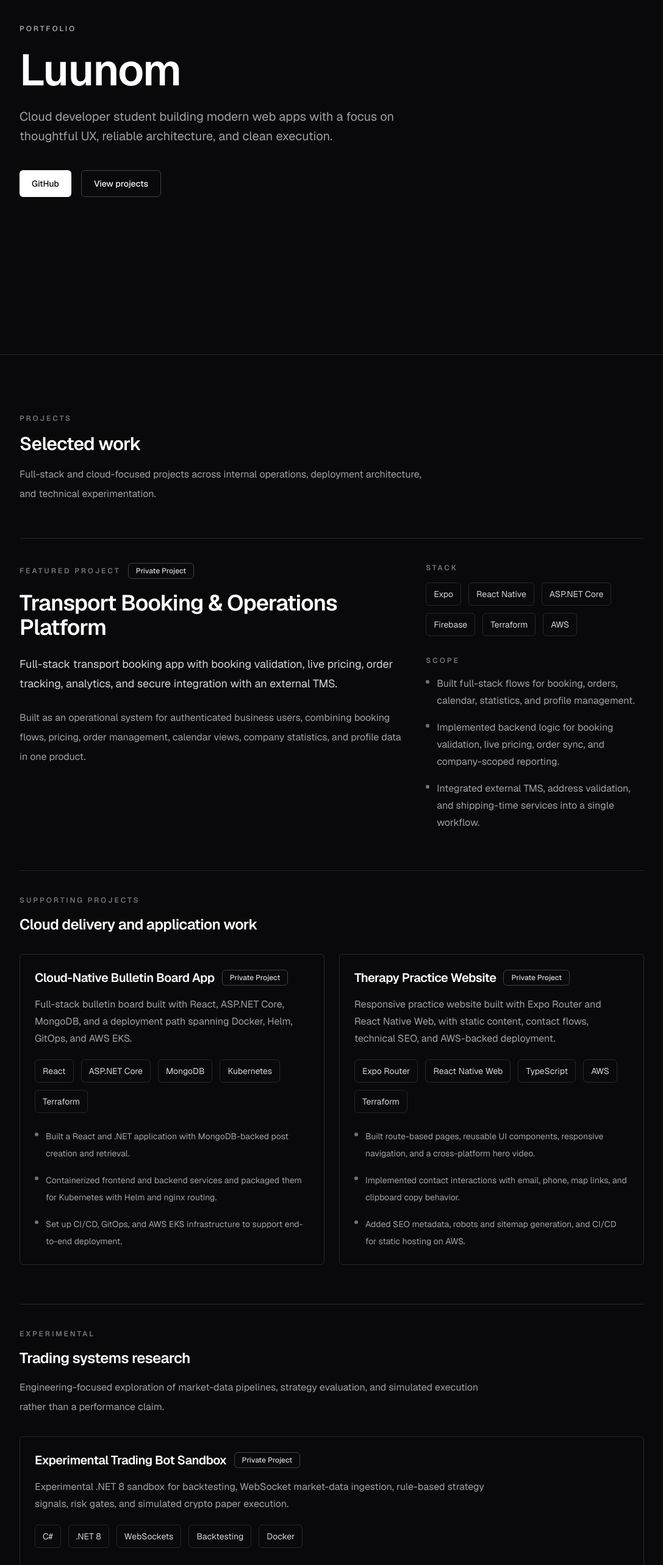
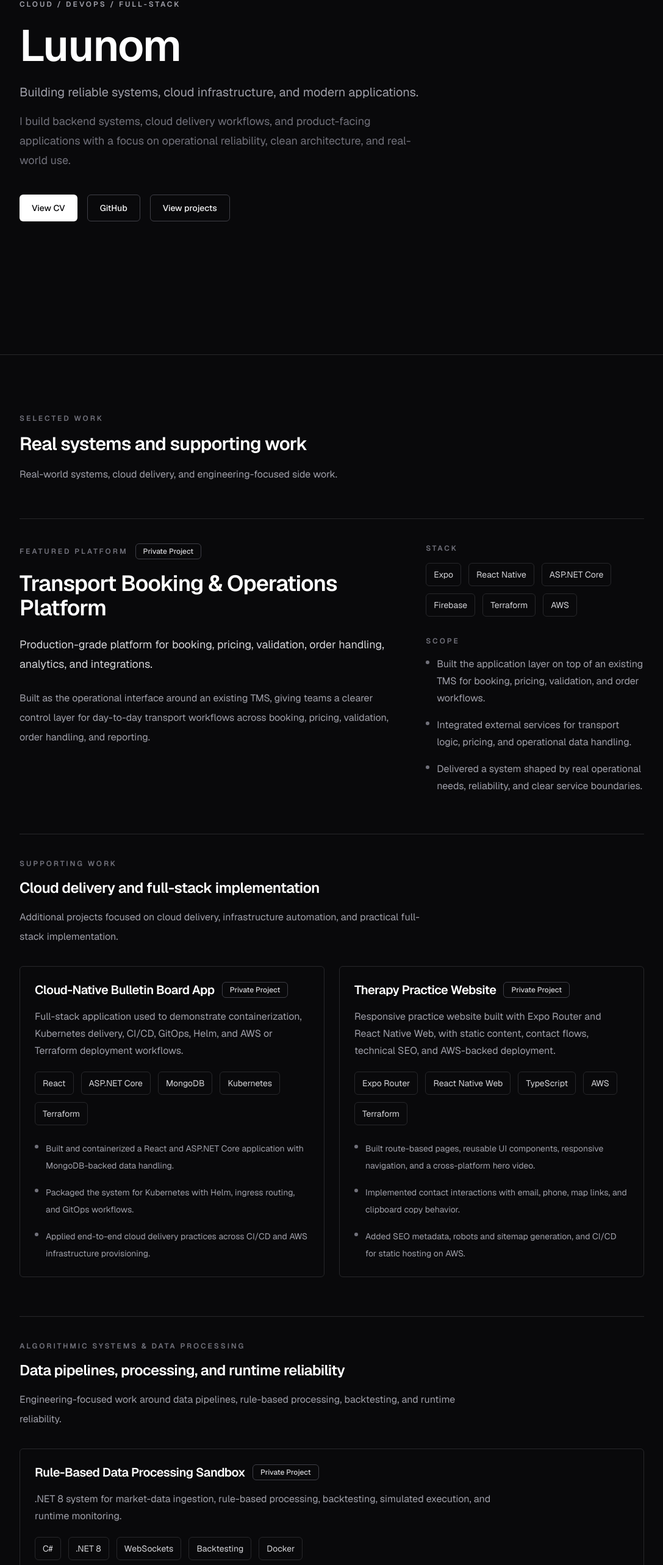
Before and after one commit to Luunomx/Luunom-portfolio, a Next.js app: page / in a window 1280 px wide. Shown: the part 219-2785 px from the top of the page at 61% size, without its empty margins (96-1183 px from the left). Built offline with nearby package versions, Linux system fonts and the light colour scheme; no server answers.

Commit message:
Refine portfolio copy and add CV download

```diff
--- a/app/page.tsx
+++ b/app/page.tsx
@@ -2,9 +2,9 @@ const featuredProject = {
   title: "Transport Booking & Operations Platform",
   status: "Private Project",
   summary:
-    "Full-stack transport booking app with booking validation, live pricing, order tracking, analytics, and secure integration with an external TMS.",
+    "Production-grade platform for booking, pricing, validation, order handling, analytics, and integrations.",
   description:
-    "Built as an operational system for authenticated business users, combining booking flows, pricing, order management, calendar views, company statistics, and profile data in one product.",
+    "Built as the operational interface around an existing TMS, giving teams a clearer control layer for day-to-day transport workflows across booking, pricing, validation, order handling, and reporting.",
   tags: [
     "Expo",
     "React Native",
@@ -14,9 +14,9 @@ const featuredProject = {
     "AWS",
   ],
   highlights: [
-    "Built full-stack flows for booking, orders, calendar, statistics, and profile management.",
-    "Implemented backend logic for booking validation, live pricing, order sync, and company-scoped reporting.",
-    "Integrated external TMS, address validation, and shipping-time services into a single workflow.",
+    "Built the application layer on top of an existing TMS for booking, pricing, validation, and order workflows.",
+    "Integrated external services for transport logic, pricing, and operational data handling.",
+    "Delivered a system shaped by real operational needs, reliability, and clear service boundaries.",
   ],
 };
 
@@ -25,12 +25,12 @@ const supportingProjects = [
     title: "Cloud-Native Bulletin Board App",
     status: "Private Project",
     summary:
-      "Full-stack bulletin board built with React, ASP.NET Core, MongoDB, and a deployment path spanning Docker, Helm, GitOps, and AWS EKS.",
+      "Full-stack application used to demonstrate containerization, Kubernetes delivery, CI/CD, GitOps, Helm, and AWS or Terraform deployment workflows.",
     tags: ["React", "ASP.NET Core", "MongoDB", "Kubernetes", "Terraform"],
     highlights: [
-      "Built a React and .NET application with MongoDB-backed post creation and retrieval.",
-      "Containerized frontend and backend services and packaged them for Kubernetes with Helm and nginx routing.",
-      "Set up CI/CD, GitOps, and AWS EKS infrastructure to support end-to-end deployment.",
+      "Built and containerized a React and ASP.NET Core application with MongoDB-backed data handling.",
+      "Packaged the system for Kubernetes with Helm, ingress routing, and GitOps workflows.",
+      "Applied end-to-end cloud delivery practices across CI/CD and AWS infrastructure provisioning.",
     ],
   },
   {
@@ -54,15 +54,15 @@ const supportingProjects = [
 ];
 
 const experimentalProject = {
-  title: "Experimental Trading Bot Sandbox",
+  title: "Rule-Based Data Processing Sandbox",
   status: "Private Project",
   summary:
-    "Experimental .NET 8 sandbox for backtesting, WebSocket market-data ingestion, rule-based strategy signals, risk gates, and simulated crypto paper execution.",
+    ".NET 8 system for market-data ingestion, rule-based processing, backtesting, simulated execution, and runtime monitoring.",
   tags: ["C#", ".NET 8", "WebSockets", "Backtesting", "Docker"],
   highlights: [
-    "Built a bar-based backtesting pipeline with multi-timeframe indicators, risk checks, and CSV or chart-based reporting.",
-    "Implemented futures WebSocket ingestion with auth signing, parsing, reconnect handling, and health metrics.",
-    "Added simulated execution, position tracking, and deployment scaffolding for long-running runtime experiments.",
+    "Built pipelines for bar aggregation, backtesting, and multi-timeframe rule evaluation.",
+    "Implemented WebSocket ingestion, reconnect handling, health metrics, and runtime reporting.",
+    "Used the project to explore reliability patterns for long-running data-driven systems.",
   ],
 };
 
@@ -89,7 +89,7 @@ export default function Home() {
     <main className="min-h-screen bg-zinc-950 font-sans text-zinc-100">
       <section className="mx-auto flex min-h-screen w-full max-w-6xl flex-col justify-center px-6 py-24 sm:px-10 lg:px-16">
         <p className="text-xs font-semibold uppercase tracking-[0.24em] text-zinc-400">
-          Portfolio
+          Cloud / DevOps / Full-Stack
         </p>
 
         <div className="mt-6 max-w-3xl">
@@ -97,14 +97,27 @@ export default function Home() {
             Luunom
           </h1>
           <p className="mt-6 max-w-2xl text-base leading-8 text-zinc-400 sm:text-xl">
-            Cloud developer student building modern web apps with a focus on
-            thoughtful UX, reliable architecture, and clean execution.
+            Building reliable systems, cloud infrastructure, and modern
+            applications.
+          </p>
+          <p className="mt-4 max-w-2xl text-base leading-8 text-zinc-500 sm:text-lg">
+            I build backend systems, cloud delivery workflows, and
+            product-facing applications with a focus on operational reliability,
+            clean architecture, and real-world use.
           </p>
         </div>
 
         <div className="mt-10 flex flex-col gap-4 sm:flex-row">
           <a
             className="inline-flex h-11 items-center justify-center rounded-md bg-white px-5 text-sm font-medium text-zinc-950 transition-colors hover:bg-zinc-200"
+            href="/cv/Cv-eng.pdf"
+            target="_blank"
+            rel="noopener noreferrer"
+          >
+            View CV
+          </a>
+          <a
+            className="inline-flex h-11 items-center justify-center rounded-md border border-zinc-700 px-5 text-sm font-medium text-zinc-100 transition-colors hover:border-zinc-500 hover:bg-zinc-900"
             href="https://github.com/Luunomx"
             target="_blank"
             rel="noopener noreferrer"
@@ -123,21 +136,21 @@ export default function Home() {
       <section id="projects" className="border-t border-zinc-800">
         <div className="mx-auto w-full max-w-6xl px-6 py-24 sm:px-10 lg:px-16">
           <p className="text-xs font-semibold uppercase tracking-[0.24em] text-zinc-500">
-            Projects
+            Selected Work
           </p>
           <h2 className="mt-4 text-3xl font-semibold tracking-tight text-white">
-            Selected work
+            Real systems and supporting work
           </h2>
           <p className="mt-4 max-w-2xl text-base leading-8 text-zinc-400">
-            Full-stack and cloud-focused projects across internal operations,
-            deployment architecture, and technical experimentation.
+            Real-world systems, cloud delivery, and engineering-focused side
+            work.
           </p>
 
           <div className="mt-14 grid gap-10 border-t border-zinc-800 pt-10 lg:grid-cols-[minmax(0,1.4fr)_minmax(18rem,0.8fr)]">
             <div>
               <div className="flex flex-wrap items-center gap-3">
                 <p className="text-xs font-semibold uppercase tracking-[0.24em] text-zinc-500">
-                  Featured Project
+                  Featured Platform
                 </p>
                 <span className="rounded-md border border-zinc-700 px-3 py-1 text-xs font-medium text-zinc-300">
                   {featuredProject.status}
@@ -192,11 +205,15 @@ export default function Home() {
 
           <div className="mt-16 border-t border-zinc-800 pt-10">
             <p className="text-xs font-semibold uppercase tracking-[0.24em] text-zinc-500">
-              Supporting Projects
+              Supporting Work
             </p>
             <h3 className="mt-4 text-2xl font-semibold tracking-tight text-white">
-              Cloud delivery and application work
+              Cloud delivery and full-stack implementation
             </h3>
+            <p className="mt-4 max-w-2xl text-base leading-8 text-zinc-400">
+              Additional projects focused on cloud delivery, infrastructure
+              automation, and practical full-stack implementation.
+            </p>
 
             <div className="mt-8 grid gap-6 lg:grid-cols-2">
               {supportingProjects.map((project) => (
@@ -243,15 +260,14 @@ export default function Home() {
 
           <div className="mt-16 border-t border-zinc-800 pt-10">
             <p className="text-xs font-semibold uppercase tracking-[0.24em] text-zinc-500">
-              Experimental
+              Algorithmic Systems & Data Processing
             </p>
             <h3 className="mt-4 text-2xl font-semibold tracking-tight text-white">
-              Trading systems research
+              Data pipelines, processing, and runtime reliability
             </h3>
             <p className="mt-4 max-w-3xl text-base leading-8 text-zinc-400">
-              Engineering-focused exploration of market-data pipelines,
-              strategy evaluation, and simulated execution rather than a
-              performance claim.
+              Engineering-focused work around data pipelines, rule-based
+              processing, backtesting, and runtime reliability.
             </p>
 
             <article className="mt-8 rounded-md border border-zinc-800 p-6">
@@ -295,18 +311,20 @@ export default function Home() {
       <section id="contact" className="border-t border-zinc-800">
         <div className="mx-auto w-full max-w-6xl px-6 py-24 sm:px-10 lg:px-16">
           <p className="text-xs font-semibold uppercase tracking-[0.24em] text-zinc-500">
-            Contact
+            Open to Opportunities
           </p>
 
           <div className="mt-6 grid gap-10 lg:grid-cols-[minmax(0,1fr)_minmax(18rem,0.9fr)]">
             <div>
               <h2 className="text-3xl font-semibold tracking-tight text-white sm:text-4xl">
-                Open to cloud, full-stack, and product-focused work.
+                Open to cloud, DevOps, backend, and full-stack roles.
               </h2>
               <p className="mt-6 max-w-2xl text-base leading-8 text-zinc-400">
+                I’m interested in building backend systems, cloud
+                infrastructure, deployment workflows, and modern applications.
                 Most of the work shown here is private, but I can walk through
-                scope, architecture, and technical decisions in more detail on
-                request.
+                architecture, tradeoffs, and implementation details in
+                conversation.
               </p>
             </div>
 
```
Also changed, not shown: 1 other file (tests, documents, lock files or other folders).
